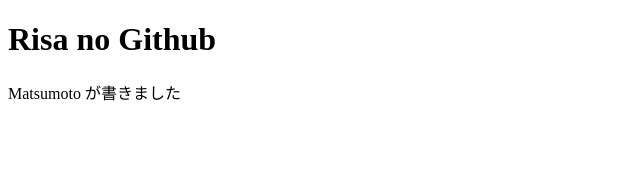
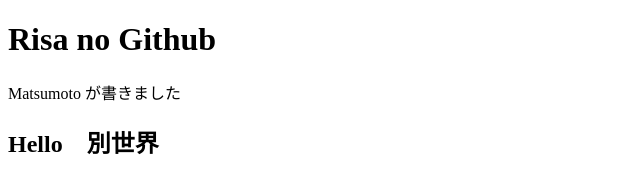
Before and after one commit to Risa0302/20201124gittest, a plain HTML site: page index.html in a window 1280 px wide. Shown: the whole page, without its empty margins (0-640 px from the left). Drawn offline with Linux system fonts and the light colour scheme.

Commit message:
branchを作成

```diff
--- a/index.html
+++ b/index.html
@@ -8,5 +8,7 @@
 <body>
     <h1>Risa no Github</h1>
     <p>Matsumoto が書きました</p>
+
+    <h2>Hello　別世界</h2>
 </body>
 </html>
```
